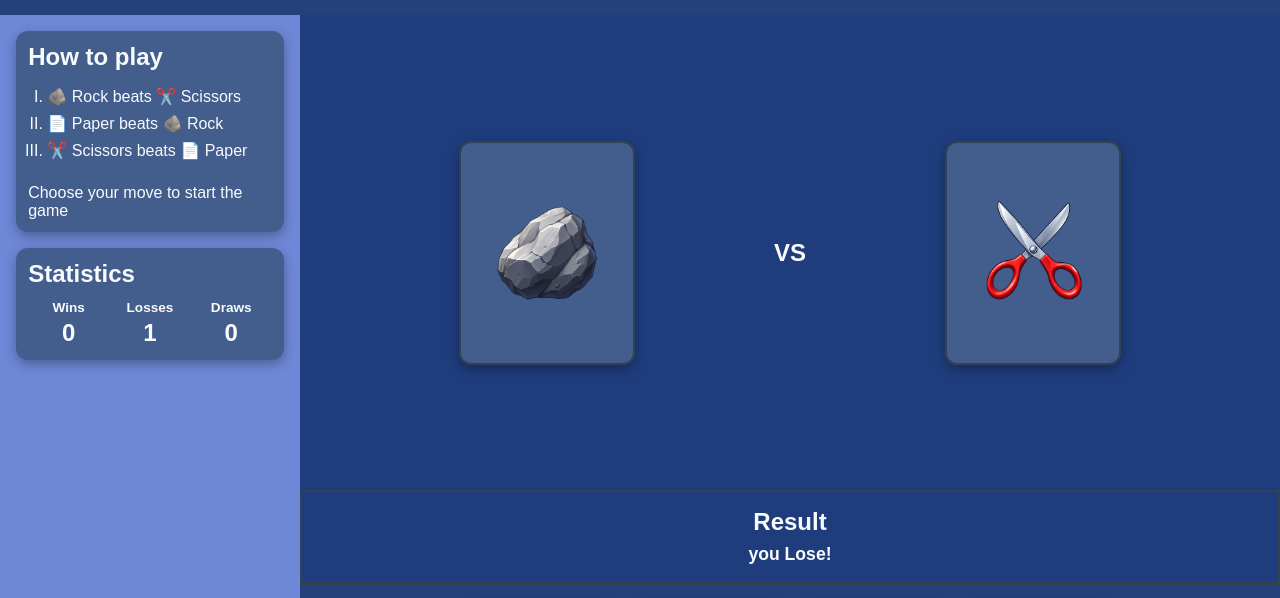
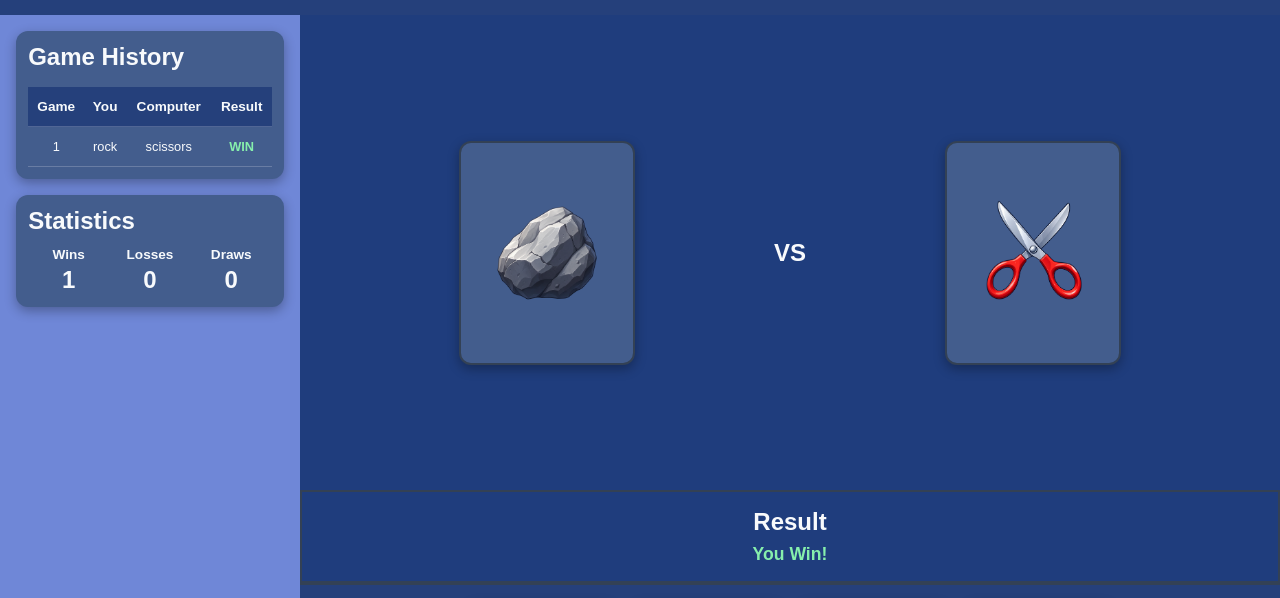
Before and after one commit to Ashwani-Git143/rock-paper-scissors, a plain HTML site: page index.html in a window 1280 px wide. Both pictures are taken after a click on the button "🪨 Rock". Shown: the part 55-653 px from the top of the page. Drawn offline with Linux system fonts and the light colour scheme.

Commit message:
completing the game flow validations

```diff
--- a/css/style.css
+++ b/css/style.css
@@ -71,6 +71,7 @@ body{
 }
 
 .history-content{
+    display: flex;
     flex-direction: column;
     gap: 1rem;
     height: 100%;
@@ -81,8 +82,52 @@ body{
 .history-content:not([hidden]){
     display: flex;
 }
+.game-rules[hidden]{
+    display: none;
+}
 .history-list{
     overflow-y: auto;
+}
+.history-table-wrapper {
+    width: 100%;
+    overflow-x: auto;
+}
+
+.history-table {
+    width: 100%;
+    border-collapse: collapse;
+    text-align: center;
+    font-size: 0.85rem;
+}
+
+.history-table th,
+.history-table td {
+    padding: 0.75rem 0.4rem;
+    border-bottom: 1px solid rgba(255, 255, 255, 0.2);
+}
+
+.history-table th {
+    background-color: var(--primary-color);
+    font-weight: 700;
+}
+
+.history-table td {
+    font-size: 0.8rem;
+}
+
+.history-table .win {
+    color: #86efac;
+    font-weight: 700;
+}
+
+.history-table .loss {
+    color: #fca5a5;
+    font-weight: 700;
+}
+
+.history-table .draw {
+    color: #fde68a;
+    font-weight: 700;
 }
 .statistics{
     height: 7rem;
@@ -167,6 +212,17 @@ body{
     font-size: 1.1rem;
     font-weight: 700;
 }
+.result-message.win {
+    color: #86efac;
+}
+
+.result-message.loss {
+    color: #fca5a5;
+}
+
+.result-message.draw {
+    color: #fde68a;
+}
 .btn{
     height: 8rem;
     flex: 1;
@@ -199,3 +255,13 @@ body{
     font-size: 1rem;
     font-weight: 500;
 }
+.btn:disabled {
+    opacity: 0.5;
+    cursor: not-allowed;
+    transform: none;
+    box-shadow: none;
+}
+
+.btn:disabled:hover {
+    transform: none;
+}
--- a/index.html
+++ b/index.html
@@ -19,7 +19,7 @@
 
             <!-- section1 History -->
             <section class="history box">
-                  <div class="game-rules">
+            <div class="game-rules">
             <h2>How to play</h2>
             <ul>
                 <li>🪨 Rock beats ✂️ Scissors</li>
@@ -28,11 +28,23 @@
             </ul>
             <p>Choose your move to start the game</p>
            </div>
+
             <div class="history-content" hidden>
                   <h2>Game History</h2>
-                <div class="history-list">
-
-                </div>
+               <div class="history-table-wrapper">
+                <table class="history-table">
+                    <thead>
+                        <tr>
+                            <th>Game</th>
+                            <th>You</th>
+                            <th>Computer</th>
+                            <th>Result</th>
+                        </tr>
+                    </thead>
+                  <tbody class="history-list">
+                  </tbody>
+               </table>
+             </div>
             </div>
             </section>
             <!-- Section 2 Statistics -->
--- a/js/app.js
+++ b/js/app.js
@@ -69,27 +69,33 @@ function stopAnimation(playerMove,computerMove){
 
 rockButton.addEventListener("click", ()=> playGame("rock"));
 paperButton.addEventListener("click",()=>playGame("paper"));
-scissorsButton.addEventListener("click",()=> playGame("scissor"));
+scissorsButton.addEventListener("click",()=> playGame("scissors"));
+
+let gameTimeout;
 function playGame(playerMove){
-    startAnimation();
+     toggleMoveButtons(true);
+     startAnimation();
 
     const computerMove =getComputerChoice();
-    setTimeout(()=>{
+
+    gameTimeout =  setTimeout(()=>{
         stopAnimation(playerMove,computerMove);
         const result = getWinner(playerMove,computerMove);
         updateScore(result);
-        document.querySelector(".result-message").textContent=
+        updateHistory(playerMove,computerMove,result);
+
+        const resultMessage=document.querySelector(".result-message");
+        resultMessage.textContent=
               result === "win"? "You Win!":
-                        result ==="loss" ?"you Lose!":"It's is a Draw!";
+              result ==="loss" ?"you Lose!":"It's is a Draw!";
 
+        resultMessage.className=`result-message ${result}`;
+        toggleMoveButtons(false);
 
     },2000);
 }
 // reset button event
-resetButton.addEventListener("click",()=>{
-    clearInterval(animationInterval);
-})
-
+resetButton.addEventListener("click",resetGame)
 
 // computer animation
 const computerChoice =document.querySelector(".computer-choice img");
@@ -101,21 +107,13 @@ function getComputerChoice(){
 }
 
 
-
-
-
-
-
-
-
-
 //  winner
 
 function getWinner(playerMove,computerMove){
     if(playerMove == computerMove)return "draw";
 
     if(
-        (playerChoice === "rock" && computerMove === "scissors") ||
+        (playerMove === "rock" && computerMove === "scissors") ||
         (playerMove === "paper" && computerMove ==="rock") ||
         (playerMove ==="scissors" && computerMove === "paper")
     )return "win";
@@ -127,11 +125,15 @@ function getWinner(playerMove,computerMove){
 let wins = 0;
 let losses = 0;
 let draws = 0;
+let gameCount =0;
+
 
 const winElement = document.querySelector("#wins");
 const lossesElement = document.querySelector("#losses");
 const drawsElement = document.querySelector("#draws");
 
+const historyList = document.querySelector(".history-list");
+const historySection = document.querySelector(".history");
 
 function updateScore(result){
   if(result == "win")wins++;
@@ -142,3 +144,53 @@ function updateScore(result){
   lossesElement.textContent = losses;
   drawsElement.textContent = draws;
 }
+
+function updateHistory(playerMove,computerMove,result){
+    gameCount++;
+
+    const historyItem = document.createElement("tr");
+   historyItem.innerHTML=`
+        <td>${gameCount}</td>
+        <td>${playerMove}</td>
+        <td>${computerMove}</td>
+        <td class="${result}">${result.toUpperCase()}</td>
+   `
+
+    historyList.prepend(historyItem);
+    while(historyList.children.length> 5){
+        historyList.removeChild(historyList.lastChild);
+    }
+    document.querySelector(".game-rules").hidden = true;
+    document.querySelector(".history-content").hidden = false;
+}
+function resetGame(){
+    console.log("Reset function called");
+    clearInterval(animationInterval);
+    clearTimeout(gameTimeout);
+    toggleMoveButtons(false);
+    wins = 0;
+    losses = 0;
+    draws = 0;
+
+    gameCount = 0;
+
+    winElement.textContent = wins;
+    lossesElement.textContent = losses;
+    drawsElement.textContent = draws;
+    historyList.innerHTML = "";
+    document.querySelector(".game-rules").hidden  = false;
+    document.querySelector(".history-content").hidden = true;
+
+    playerChoice.src = choices.rock;
+    computerChoice.src=choices.rock;
+    const resultMessage=document.querySelector(".result-message")
+    resultMessage.textContent="Choose your move!";
+    resultMessage.className="result-message";
+
+}
+
+function toggleMoveButtons(disabled){
+    rockButton.disabled = disabled;
+    paperButton.disabled = disabled;
+    scissorsButton.disabled = disabled;
+}
```
